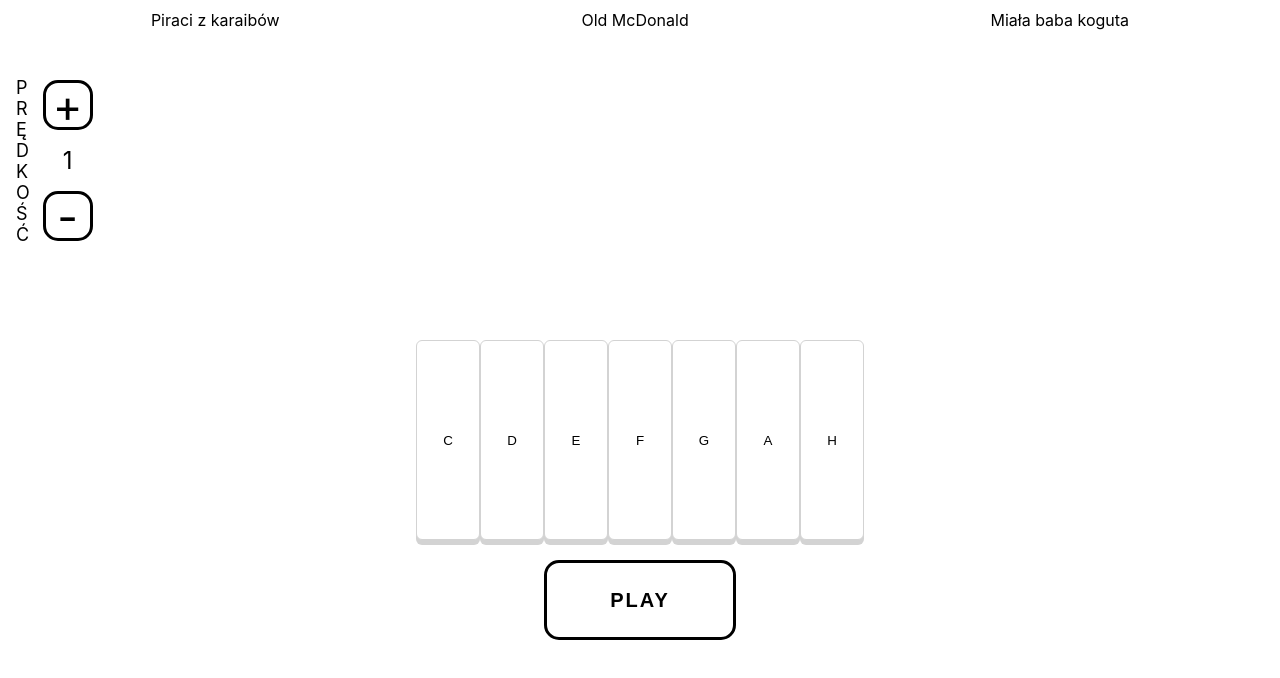
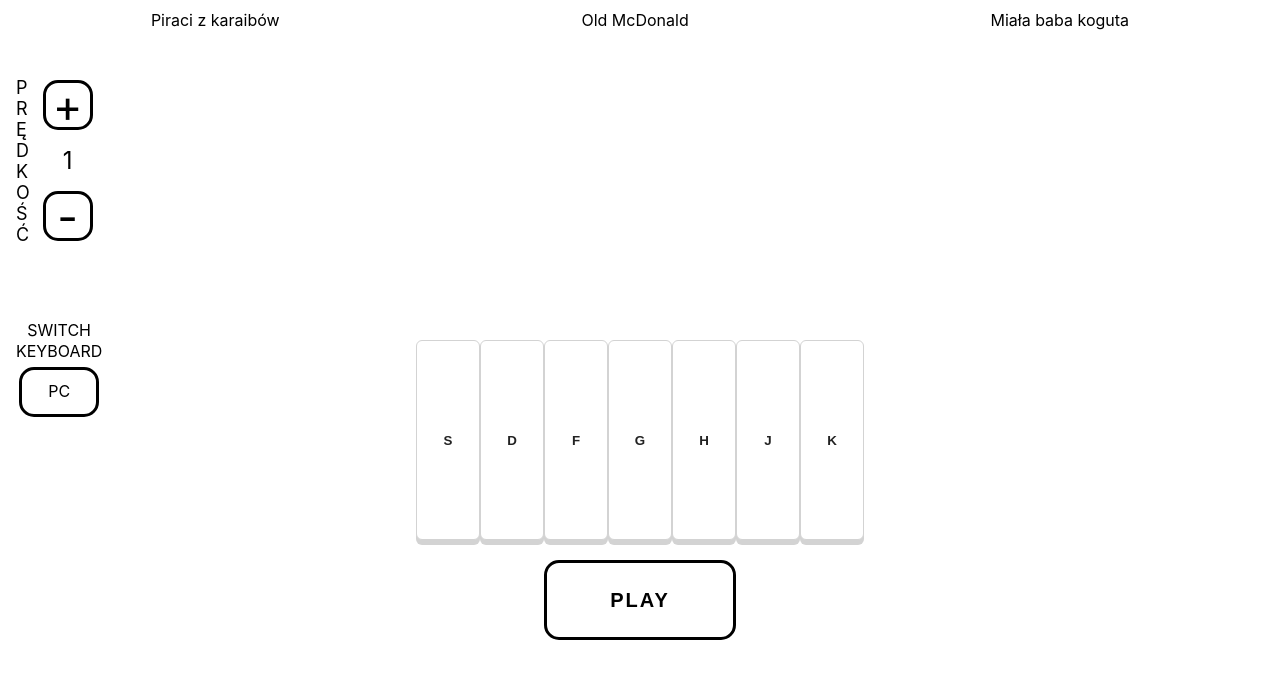
Before and after one commit to KamilSend/ekeyboard, a React (Create React App) app: page / in a window 1280 px wide. Shown: the top 678 px of the page. Built offline with nearby package versions, Linux system fonts and the light colour scheme; what uifx would draw is missing.

Commit message:
different keyboard

```diff
--- a/src/App.js
+++ b/src/App.js
@@ -3,6 +3,8 @@ import './App.scss';
 import PianoKeys from './components/PianoKeys'
 import {BrowserRouter} from 'react-router-dom';
 import PlayButton from './components/PlayButton'
+import ChangeKeyboard from './components/ChangeKeyboard'
+
 
 
 
@@ -20,29 +22,32 @@ const config = {
     throttleMs: 100}
 
 const sounds = [
-    {id:"c", sound:new UIfx(c, config)},
-    {id:"d", sound:new UIfx(d, config)},
-    {id:"e", sound:new UIfx(e, config)},
-    {id:"f", sound:new UIfx(f, config)},
-    {id:"g", sound:new UIfx(g, config)},
-    {id:"a", sound:new UIfx(a, config)},
-    {id:"h", sound:new UIfx(h, config)},
+    {id:"c", altid:"s", sound:new UIfx(c, config)},
+    {id:"d", altid:"d", sound:new UIfx(d, config)},
+    {id:"e", altid:"f", sound:new UIfx(e, config)},
+    {id:"f", altid:"g", sound:new UIfx(f, config)},
+    {id:"g", altid:"h", sound:new UIfx(g, config)},
+    {id:"a", altid:"j", sound:new UIfx(a, config)},
+    {id:"h", altid:"k", sound:new UIfx(h, config)},
 ]
 
 class App extends React.Component{
 
     state = {
         buttonPressed:[
-            {id:"0", value:"c", pressed:false},
-            {id:"1", value:"d", pressed:false},
-            {id:"2", value:"e", pressed:false},
-            {id:"3", value:"f", pressed:false},
-            {id:"4", value:"g", pressed:false},
-            {id:"5", value:"a", pressed:false},
-            {id:"6", value:"h", pressed:false},
+            {id:"0", value:"c", altvalue:"s", pressed:false},
+            {id:"1", value:"d", altvalue:"d", pressed:false},
+            {id:"2", value:"e", altvalue:"f", pressed:false},
+            {id:"3", value:"f", altvalue:"g", pressed:false},
+            {id:"4", value:"g", altvalue:"h", pressed:false},
+            {id:"5", value:"a", altvalue:"j", pressed:false},
+            {id:"6", value:"h", altvalue:"k", pressed:false},
         ],
+        alt: true,
     }
 
+    //NEED TO CHANGE THIS TO WORK WITH ALTERNATIVE KEYBOARD
+    //Play sound on click
     handleClick = (event) => {
         sounds.forEach(beep => {
             if (event.target.textContent === beep.id) {
@@ -51,23 +56,41 @@ class App extends React.Component{
         })
     }
 
+    //NEED TO CHANGE THIS TO WORK WITH ALTERNATIVE KEYBOARD
+    //Play sound on key press
     handleKeyPress = (event) => {
         sounds.forEach(beep => {
-            if (event.key === beep.id) {
+            if (event.key === beep.id && !this.state.alt) {
+                beep.sound.play()
+            }else if (event.key === beep.altid && this.state.alt){
                 beep.sound.play()
             }
         })
 
+        //copy current state
         const buttonPressed = [...this.state.buttonPressed]
-        const buttonPressed2 =[]//kopia stanu i pusta tablica do której będą pushowane wyfolsowane elementy
+        //another table to keep active buttons, it will be necessary to handle multiple keys in the future
+        const buttonPressed2 =[]
+
+        //NEED TO CHANGE THIS TO WORK WITH ALTERNATIVE KEYBOARD
+        //dla każdego elementu w kopii stanu weź go i wrzuć do tablicy buttonpressed2 co jest
+        //tym samym co skopiowaniem jej więc nie czaje, a potem jeżeli wartość klawisza jest taka sama
+        //co wartość value czyli literki z tablicy, wciśnij graficznie klawisz
 
         buttonPressed.forEach(beep => {
-            beep = {id:beep.id, value:beep.value, pressed:false}
+            //clear pressed keys
+            beep = {id:beep.id, value:beep.value, altvalue:beep.altvalue, pressed:false}
             buttonPressed2.push(beep)
 
-            if (event.key === beep.value) {
-                // let active = buttonPressed2.slice(beep.id,beep.id*1 + 1)
-                let active = {id:beep.id, value:beep.value, pressed:true}
+            if (event.key === beep.value && !this.state.alt) {
+                let active = {id:beep.id, value:beep.value, altvalue:beep.altvalue, pressed:true}
+                buttonPressed2[beep.id] = active
+                this.setState({
+                    buttonPressed:buttonPressed2
+                })
+            }
+            else if (event.key === beep.altvalue && this.state.alt) {
+                let active = {id:beep.id, value:beep.value,  altvalue:beep.altvalue, pressed:true}
                 buttonPressed2[beep.id] = active
                 this.setState({
                     buttonPressed:buttonPressed2
@@ -78,17 +101,24 @@ class App extends React.Component{
 
     handleKeyUp = () => {
 
-            this.setState({
-                buttonPressed:[
-                    {id:"0", value:"c", pressed:false},
-                    {id:"1", value:"d", pressed:false},
-                    {id:"2", value:"e", pressed:false},
-                    {id:"3", value:"f", pressed:false},
-                    {id:"4", value:"g", pressed:false},
-                    {id:"5", value:"a", pressed:false},
-                    {id:"6", value:"h", pressed:false},
-                ]
-            })
+        //NEED TO CHANGE THIS TO WORK WITH ALTERNATIVE KEYBOARD
+        this.setState({
+            buttonPressed:[
+                {id:"0", value:"c", altvalue:"s", pressed:false},
+                {id:"1", value:"d", altvalue:"d", pressed:false},
+                {id:"2", value:"e", altvalue:"f", pressed:false},
+                {id:"3", value:"f", altvalue:"g", pressed:false},
+                {id:"4", value:"g", altvalue:"h", pressed:false},
+                {id:"5", value:"a", altvalue:"j", pressed:false},
+                {id:"6", value:"h", altvalue:"k", pressed:false},
+            ],
+        })
+    }
+
+    handleChangeKeyboardClick = () => {
+        this.setState({
+            alt:!this.state.alt
+        })
     }
 
     render(){
@@ -97,9 +127,11 @@ class App extends React.Component{
              <BrowserRouter basename={process.env.PUBLIC_URL}>
                 <div className="App" onKeyPress={this.handleKeyPress} onKeyUp={this.handleKeyUp}>
                     <div className="keyboard" >
-                        <PianoKeys handleClick={this.handleClick} buttonPressed={this.state.buttonPressed}/>
+                        <PianoKeys handleClick={this.handleClick} alt={this.state.alt}
+                                   buttonPressed={this.state.buttonPressed}/>
                     </div>
                     <PlayButton/>
+                    <ChangeKeyboard alt={this.state.alt} changeKeyboard={this.handleChangeKeyboardClick}/>
                 </div>
              </BrowserRouter>
         );
--- a/src/components/Buttons.scss
+++ b/src/components/Buttons.scss
@@ -72,3 +72,24 @@
     font-size:30px;
   }
 }
+
+.changeKeyboardWrapper{
+  position: absolute;
+  top:40vh;
+  left:2vh;
+  display:flex;
+  flex-direction: column;
+  justify-content: center;
+  align-items: center;
+  line-height: 1.3;
+}
+
+.changeKeyboardButton{
+  width:80px;
+  height:50px;
+  display:flex;
+  flex-direction: column;
+  justify-content: center;
+  align-items: center;
+  margin-top:5px;
+}
--- /dev/null
+++ b/src/components/ChangeKeyboard.js
@@ -0,0 +1,18 @@
+import React from 'react'
+import './Buttons.scss'
+
+class ChangeKeyboard extends React.Component{
+
+    render(){
+        return(
+            <div className="changeKeyboardWrapper">
+                <span>SWITCH</span>
+                <span>KEYBOARD</span>
+
+                <div className="whiteButton changeKeyboardButton" onClick={this.props.changeKeyboard}>
+                    {this.props.alt?"PC":"PIANO"}</div>
+            </div>
+        )
+    }
+}
+export default ChangeKeyboard
--- a/src/components/PianoKey.js
+++ b/src/components/PianoKey.js
@@ -3,12 +3,11 @@ import './PianoKey.scss'
 
 class PianoKey extends React.Component{
 
-
     render(){
         return(
-            this.props.descriptions.pressed?<button className="pianoKey pressed">{this.props.descriptions.value}</button>:(
-                <button onClick={this.props.handleClick}  className="pianoKey">{this.props.descriptions.value}</button>)
-        )
+            //NEED TO CHANGE THIS TO WORK WITH ALTERNATIVE KEYBOARD
+                this.props.pressed?<button className="pianoKey pressed">{this.props.descriptions}</button>:
+                    (<button onClick={this.props.handleClick}  className="pianoKey">{this.props.descriptions}</button>)                )
     }
 }
 export default PianoKey
--- a/src/components/PianoKey.scss
+++ b/src/components/PianoKey.scss
@@ -10,6 +10,8 @@
     box-shadow: 0 5px 0 0 lightgrey;
     transition: .1s;
     text-transform: uppercase;
+    font-weight: bold;
+    color:#222222;
 
   @include respond(tab-port){
     min-width: 10vw;
--- a/src/components/PianoKeys.js
+++ b/src/components/PianoKeys.js
@@ -1,14 +1,28 @@
 import React from 'react'
 import PianoKey from "./PianoKey";
-
 
 const PianoKeys = (props) => {
 
     return(
+        //NEED TO CHANGE THIS TO WORK WITH ALTERNATIVE KEYBOARD
+        props.alt?
         props.buttonPressed.map(description =>(
-        <PianoKey key={description.id} handleClick={props.handleClick} descriptions={description} />
-    ))
+            <PianoKey key={description.id} handleClick={props.handleClick}
+                      descriptions={description.altvalue} pressed={description.pressed} />))
+        :props.buttonPressed.map(description =>(
+                <PianoKey key={description.id} handleClick={props.handleClick}
+                          descriptions={description.value} pressed={description.pressed}/>))
     )
+
 }
 
+// const PianoKeys = (props) => {
+//
+//     return(
+//         props.buttonPressed.map(description =>(
+//             <PianoKey key={description.id} handleClick={props.handleClick} descriptions={description} />
+//         ))
+//     )
+// }
+
 export default PianoKeys
```
